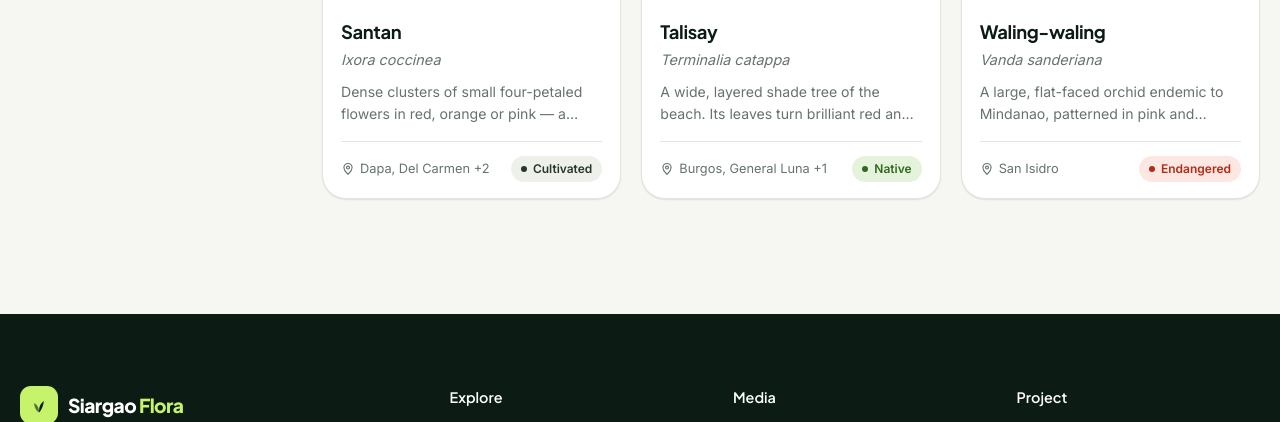
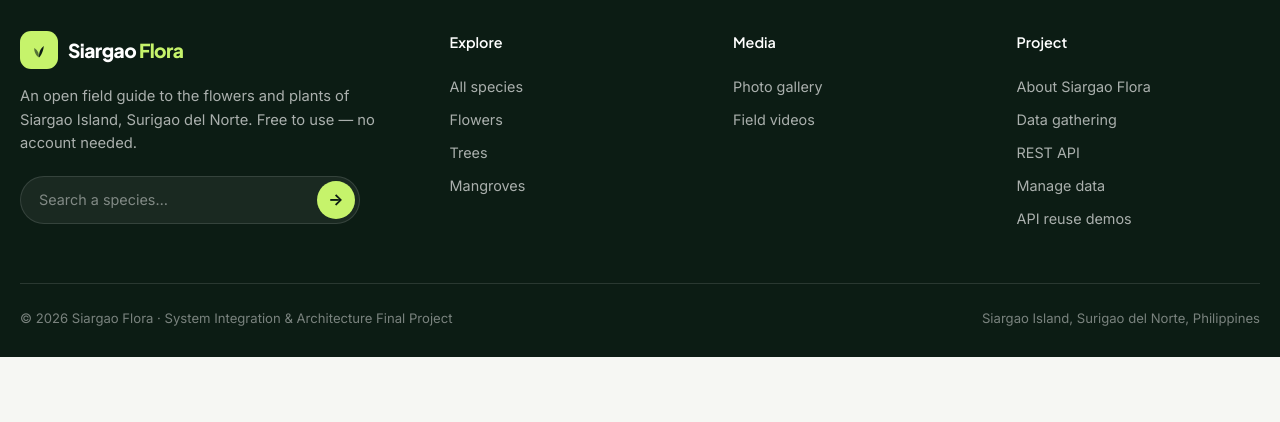
Before and after one commit to carl-webKarpe/flower-plant, a PHP site: the page made by explore.php in a window 1280 px wide. Shown: the part 2368-2790 px from the top of the page. After the commit the page ends 2725 px from the top, so only its background shows below. Run offline with PHP 8.4, Linux system fonts and the light colour scheme; data comes from the database, SQL or seed files in the repository; both versions use the stored data as it was before the commit.

Commit message:
Remove demo species, add 10-per-page pagination, handle empty data
- database/lunhaw.sql no longer inserts demo species (keeps plant groups,
  municipalities and the garden tour video); update-02 clears them from
  an existing database
- Fallback data.js has no demo species
- Species directory and Gallery show 10 items per page with Previous/Next
  and page numbers (page kept in the URL; filters return to page 1)
- Friendly empty states on home, species, gallery, widget; hero card hidden
  when there are no species; stats count groups and all videos
- Postman collection no longer depends on existing species (23 requests,
  90 tests, still cleans up after itself)

Co-Authored-By: Claude Opus 5.5 <noreply@anthropic.com>
Claude-Session: https://claude.ai/code/session_01DU4qGoVpJMgynU6ZwQKo2g

```diff
--- a/about.php
+++ b/about.php
@@ -166,7 +166,7 @@
     <div class="reuse-card">
       <span class="kicker">Testing</span>
       <h2 class="h3">Validated with Postman</h2>
-      <p>Our Postman collection sends 24 requests — every endpoint, a full create → read → update → delete cycle, and
+      <p>Our Postman collection sends 23 requests — every endpoint, a full create → read → update → delete cycle, and
         error cases (401, 404, 405, 409, 422) — with automatic tests on each response.</p>
       <ol class="steps-list">
         <li>Import <code>postman/Siargao-Flora.postman_collection.json</code> and the environment file.</li>
--- a/assets/js/app.js
+++ b/assets/js/app.js
@@ -199,9 +199,55 @@
     });
   }
 
+  /* ---------- pagination (10 per page) ---------- */
+  const PER_PAGE = 10;
+
+  /** Renders "Showing 11–20 of 34 · ‹ 1 2 3 ›" into a <nav> and calls onPage(n) when a page is chosen. */
+  function renderPager(nav, total, page, onPage, noun = 'items') {
+    if (!nav) return;
+    const pages = Math.max(1, Math.ceil(total / PER_PAGE));
+    if (!total) { nav.innerHTML = ''; nav.hidden = true; return; }
+    nav.hidden = false;
+    const from = (page - 1) * PER_PAGE + 1, to = Math.min(total, page * PER_PAGE);
+    // page numbers with gaps: 1 … 4 5 6 … 12
+    const nums = [];
+    for (let n = 1; n <= pages; n++) {
+      if (n === 1 || n === pages || Math.abs(n - page) <= 1) nums.push(n);
+      else if (nums[nums.length - 1] !== '…') nums.push('…');
+    }
+    nav.innerHTML = `
+      <p class="pager__info">Showing <b>${from}–${to}</b> of ${total} ${noun}</p>
+      ${pages > 1 ? `<div class="pager__controls">
+        <button type="button" class="pager__btn" data-page="${page - 1}" ${page <= 1 ? 'disabled' : ''} aria-label="Previous page">
+          <svg viewBox="0 0 24 24"><path d="m15 6-6 6 6 6"/></svg><span>Previous</span></button>
+        ${nums.map((n) => (n === '…' ? '<span class="pager__gap">…</span>'
+          : `<button type="button" class="pager__num ${n === page ? 'is-active' : ''}" data-page="${n}" ${n === page ? 'aria-current="page"' : ''}>${n}</button>`)).join('')}
+        <button type="button" class="pager__btn" data-page="${page + 1}" ${page >= pages ? 'disabled' : ''} aria-label="Next page">
+          <span>Next</span><svg viewBox="0 0 24 24"><path d="m9 6 6 6-6 6"/></svg></button>
+      </div>` : ''}`;
+    nav.onclick = (e) => {
+      const b = e.target.closest('button[data-page]');
+      if (!b || b.disabled) return;
+      onPage(Math.min(pages, Math.max(1, Number(b.dataset.page))));
+    };
+  }
+
+  /** Friendly message used when a list has nothing to show. */
+  const emptyBlock = (title, text) => `
+    <div class="empty empty--wide">
+      <div class="empty__icon"><svg viewBox="0 0 24 24"><path d="M12 21c0-8 1-12 7-17-1 8-3 12-7 17z"/><path d="M12 21c0-6-1-10-7-14 0 7 3 11 7 14z"/></svg></div>
+      <h3>${esc(title)}</h3><p class="muted">${esc(text)}</p>
+    </div>`;
+
+  /** Scroll so the top of a list is visible after changing page. */
+  const scrollToList = (el) => {
+    const y = el.getBoundingClientRect().top + window.scrollY - 120;
+    if (window.scrollY > y) window.scrollTo({ top: y, behavior: 'smooth' });
+  };
+
   /* ---------- HOME ---------- */
   async function home() {
-    const [species, categories, munis] = await Promise.all([API.getSpecies(), API.getCategories(), API.getMunicipalities()]);
+    const [species, categories, munis, allVideos] = await Promise.all([API.getSpecies(), API.getCategories(), API.getMunicipalities(), API.getVideos()]);
 
     $('#heroCategory').insertAdjacentHTML('beforeend', categories.map((c) => `<option>${esc(c.name)}</option>`).join(''));
 
@@ -221,13 +267,14 @@
       idx++;
     };
     if (featured.length) { showSpecimen(); setInterval(showSpecimen, 6000); }
+    else $('#heroSpecimen').hidden = true;
 
     // stats
     const stats = {
       species: species.length,
       municipalities: new Set(species.flatMap((s) => s.municipalities || [])).size,
-      categories: new Set(species.map((s) => s.category)).size,
-      videos: species.reduce((n, s) => n + (s.videos || []).length, 0),
+      categories: categories.length,
+      videos: allVideos.length,
     };
     $$('[data-stat]').forEach((el) => (el.textContent = stats[el.dataset.stat]));
     const statIO = new IntersectionObserver((en) => {
@@ -241,9 +288,12 @@
     tabs.innerHTML = tabNames.map((n, i) => `<button type="button" role="tab" class="${i ? '' : 'is-active'}" data-cat="${esc(n)}">${esc(n)}</button>`).join('');
     const showFeatured = (cat) => {
       const list = species.filter((s) => cat === 'All' || s.category === cat).slice(0, 8);
-      grid.innerHTML = list.map(card).join('');
+      grid.innerHTML = list.length ? list.map(card).join('') : emptyBlock(
+        'No species recorded yet',
+        'Our team is adding the flowers and plants gathered on Siargao Island. Check back soon.');
       observeReveal(grid);
     };
+    if (!species.length) tabs.hidden = true;
     tabs.addEventListener('click', (e) => {
       const b = e.target.closest('button'); if (!b) return;
       $$('button', tabs).forEach((x) => x.classList.toggle('is-active', x === b));
@@ -313,6 +363,7 @@
       municipality: params.get('municipality') || '',
       origin: params.get('origin') || '',
       sort: params.get('sort') || 'name',
+      page: Math.max(1, parseInt(params.get('page'), 10) || 1),
     };
     let view = 'grid';
     try { view = localStorage.getItem('siargao-flora-view') || 'grid'; } catch (e) { /* storage unavailable */ }
@@ -351,8 +402,19 @@
 
       $$('.option', catList).forEach((c) => c.classList.toggle('is-active', c.dataset.cat === state.category));
       $$('#originSeg button').forEach((b) => b.classList.toggle('is-active', b.dataset.origin === state.origin));
-      grid.innerHTML = list.map(card).join('');
+      // 10 per page
+      const pages = Math.max(1, Math.ceil(list.length / PER_PAGE));
+      state.page = Math.min(state.page, pages);
+      const pageItems = list.slice((state.page - 1) * PER_PAGE, state.page * PER_PAGE);
+      grid.innerHTML = pageItems.map(card).join('');
+      renderPager($('#speciesPager'), list.length, state.page, (n) => { state.page = n; render(); scrollToList(grid); }, 'species');
+
       $('#emptyState').hidden = list.length > 0;
+      if (!all.length) {
+        $('#emptyTitle').textContent = 'No species recorded yet';
+        $('#emptyText').textContent = 'Our team is adding the flowers and plants gathered on Siargao Island. Check back soon.';
+        $('#emptyReset').hidden = true;
+      }
       $('#resultCount').innerHTML = `<b>${list.length}</b> of ${`${all.length} species`}`;
 
       const chips = [];
@@ -363,25 +425,27 @@
       $('#activeFilters').innerHTML = chips.map(([k, l]) => `<button type="button" class="filter-chip" data-clear="${k}">${esc(l)} <span>×</span></button>`).join('');
 
       const p = new URLSearchParams();
-      Object.entries(state).forEach(([k, v]) => { if (v && !(k === 'sort' && v === 'name')) p.set(k, v); });
+      Object.entries(state).forEach(([k, v]) => { if (v && !(k === 'sort' && v === 'name') && !(k === 'page' && v === 1)) p.set(k, v); });
       history.replaceState(null, '', p.toString() ? `?${p}` : location.pathname);
       observeReveal(grid);
     }
 
     const reset = () => {
-      Object.assign(state, { q: '', category: '', municipality: '', origin: '' });
+      Object.assign(state, { q: '', category: '', municipality: '', origin: '', page: 1 });
       q.value = ''; muni.value = ''; render();
     };
 
+    // any filter change goes back to page 1
     let t;
-    q.addEventListener('input', () => { clearTimeout(t); t = setTimeout(() => { state.q = q.value; render(); }, 150); });
-    muni.addEventListener('change', () => { state.municipality = muni.value; render(); });
-    sort.addEventListener('change', () => { state.sort = sort.value; render(); });
-    catList.addEventListener('click', (e) => { const b = e.target.closest('.option'); if (b) { state.category = b.dataset.cat; render(); } });
-    $('#originSeg').addEventListener('click', (e) => { const b = e.target.closest('button'); if (b) { state.origin = b.dataset.origin; render(); } });
+    q.addEventListener('input', () => { clearTimeout(t); t = setTimeout(() => { state.q = q.value; state.page = 1; render(); }, 150); });
+    muni.addEventListener('change', () => { state.municipality = muni.value; state.page = 1; render(); });
+    sort.addEventListener('change', () => { state.sort = sort.value; state.page = 1; render(); });
+    catList.addEventListener('click', (e) => { const b = e.target.closest('.option'); if (b) { state.category = b.dataset.cat; state.page = 1; render(); } });
+    $('#originSeg').addEventListener('click', (e) => { const b = e.target.closest('button'); if (b) { state.origin = b.dataset.origin; state.page = 1; render(); } });
     $('#activeFilters').addEventListener('click', (e) => {
       const b = e.target.closest('[data-clear]'); if (!b) return;
       state[b.dataset.clear] = '';
+      state.page = 1;
       if (b.dataset.clear === 'q') q.value = '';
       if (b.dataset.clear === 'municipality') muni.value = '';
       render();
@@ -549,9 +613,23 @@
       $('#lightboxClose').focus({ preventScroll: true });
     }
 
-    function render(filter) {
+    let filter = 'all', page = 1;
+    function render(newFilter = filter, newPage = 1) {
+      filter = newFilter;
       list = items.filter((it) => filter === 'all' || it.type === filter);
-      grid.innerHTML = list.map((it, n) => `
+      const pages = Math.max(1, Math.ceil(list.length / PER_PAGE));
+      page = Math.min(Math.max(1, newPage), pages);
+      const start = (page - 1) * PER_PAGE;
+      renderPager($('#galleryPager'), list.length, page, (n) => { render(filter, n); scrollToList(grid); },
+        filter === 'video' ? 'videos' : filter === 'photo' ? 'photos' : 'items');
+      if (!list.length) {
+        grid.innerHTML = emptyBlock(filter === 'video' ? 'No videos yet' : 'No photos yet',
+          'Photos and videos appear here as our team adds species gathered on Siargao Island.');
+        $$('#mediaTabs button').forEach((c) => c.classList.toggle('is-active', c.dataset.media === filter));
+        return;
+      }
+      // data-n is the item's position in the whole filtered list, so the viewer's arrows can cross pages
+      grid.innerHTML = list.slice(start, start + PER_PAGE).map((it, k) => ({ it, n: start + k })).map(({ it, n }) => `
         <button type="button" class="m-item reveal ${n % 4 === 1 ? 'tall' : ''}" data-n="${n}">
           ${it.type === 'photo' ? media(it.sp, it.i, { plain: true }) : `<div class="media">${videoCover(it.sp, it.v, 'is-loaded')}</div><span class="m-play"><svg viewBox="0 0 24 24"><path d="M8 5v14l11-7z"/></svg></span>`}
           <span class="m-cap"><b>${esc(it.sp === GENERAL ? it.v.title : it.sp.local_name)}</b><span>${esc(it.type === 'photo' ? it.p.caption || '' : it.sp === GENERAL ? it.v.description || '' : it.v.title)}</span></span>
@@ -588,7 +666,7 @@
       if (Math.abs(dx) > 50) show(current + (dx < 0 ? 1 : -1));
     });
 
-    $('#mediaTabs').addEventListener('click', (e) => { const b = e.target.closest('button'); if (b) render(b.dataset.media); });
+    $('#mediaTabs').addEventListener('click', (e) => { const b = e.target.closest('button'); if (b) render(b.dataset.media, 1); });
     const t = new URLSearchParams(location.search).get('type');
     render(t === 'video' || t === 'photo' ? t : 'all');
   }
@@ -596,7 +674,9 @@
   /* ---------- ABOUT ---------- */
   async function about() {
     const all = await API.getSpecies();
-    $('#aboutArt').innerHTML = all.slice(0, 4).map((sp) => `<div>${media(sp, 0, { plain: true })}</div>`).join('');
+    const artSpecies = all.length ? all.slice(0, 4) : ['Flower', 'Mangrove', 'Orchid', 'Palm'].map((c, i) =>
+      ({ id: 'about-' + c, category: c, color: ['#d8342b', '#3f6b3a', '#c4669c', '#7f9a3e'][i], local_name: c }));
+    $('#aboutArt').innerHTML = artSpecies.map((sp) => `<div>${media(sp, 0, { plain: true })}</div>`).join('');
     const live = API.source() === 'api';
     $('#apiStatus').innerHTML = `<span class="status-dot ${live ? 'is-live' : ''}"></span>${live
       ? 'Connected — this website is reading live data from the REST API.'
--- a/assets/js/data.js
+++ b/assets/js/data.js
@@ -1,7 +1,6 @@
 /**
- * SAMPLE DATA — placeholder records used until the REST API is ready.
- * Field data gathering is still in progress; descriptions, locations and media will be
- * replaced by the team's verified records from the MySQL database.
+ * FALLBACK DATA — used only when the REST API cannot be reached.
+ * Real records live in the MySQL database and are managed on manage.php.
  *
  * Shape of one species (the API should return the same fields):
  * {
@@ -36,189 +35,7 @@ window.LUNHAW_DATA = {
     },
   ],
 
-  species: [
-    {
-      id: 'gumamela', local_name: 'Gumamela', common_name: 'Chinese hibiscus',
-      scientific_name: 'Hibiscus rosa-sinensis', family: 'Malvaceae', category: 'Flower',
-      color: '#d8342b', native: false, status: 'Cultivated',
-      municipalities: ['General Luna', 'Dapa', 'Del Carmen', 'Pilar'],
-      habitat: 'Home gardens, roadsides and resort fences',
-      blooming: 'All year',
-      uses: 'Ornamental hedge; flowers and leaves are used in traditional remedies and as a natural shampoo.',
-      description: 'The most familiar flower on the island — large, five-petaled blooms with a long central column. Gumamela hedges line many of the roads between General Luna and Dapa.',
-      photos: [{ src: 'gumamela-1.jpg', caption: 'Roadside hedge, General Luna' }],
-      videos: [], date_added: '2026-10-02',
-    },
-    {
-      id: 'bakhaw', local_name: 'Bakhaw', common_name: 'Tall-stilt mangrove',
-      scientific_name: 'Rhizophora apiculata', family: 'Rhizophoraceae', category: 'Mangrove',
-      color: '#3f6b3a', native: true, status: 'Protected',
-      municipalities: ['Del Carmen', 'Pilar', 'San Benito'],
-      habitat: 'Intertidal mudflats and river mouths',
-      blooming: 'Year-round, peaks in the dry season',
-      uses: 'Coastal protection, fish nursery grounds, carbon storage.',
-      description: 'Recognised by its arching stilt roots, Bakhaw dominates the mangrove forest of Del Carmen — one of the largest contiguous mangrove stands in Mindanao.',
-      photos: [{ src: 'bakhaw-1.jpg', caption: 'Stilt roots at low tide, Del Carmen' }],
-      videos: [{ src: 'bakhaw-boardwalk.mp4', title: 'Mangrove boardwalk, Del Carmen' }],
-      date_added: '2026-10-05',
-    },
-    {
-      id: 'sampaguita', local_name: 'Sampaguita', common_name: 'Arabian jasmine',
-      scientific_name: 'Jasminum sambac', family: 'Oleaceae', category: 'Flower',
-      color: '#f4efe2', native: false, status: 'Cultivated',
-      municipalities: ['Dapa', 'General Luna', 'Socorro'],
-      habitat: 'Home gardens and churchyards',
-      blooming: 'Peaks during the rainy months',
-      uses: 'Garlands (leis) for guests and religious offerings; fragrant tea.',
-      description: 'The national flower of the Philippines. Small, intensely fragrant white flowers that open in the evening.',
-      photos: [{ src: 'sampaguita-1.jpg', caption: 'Garden shrub, Dapa' }],
-      videos: [], date_added: '2026-10-06',
-    },
-    {
-      id: 'kalachuchi', local_name: 'Kalachuchi', common_name: 'Frangipani',
-      scientific_name: 'Plumeria rubra', family: 'Apocynaceae', category: 'Flower',
-      color: '#f3c74f', native: false, status: 'Cultivated',
-      municipalities: ['General Luna', 'Burgos', 'Santa Monica'],
-      habitat: 'Resort grounds, cemeteries and plazas',
-      blooming: 'Dry season (March–June)',
-      uses: 'Ornamental; flowers worn behind the ear and used in decorations.',
-      description: 'A small tree with thick branches and waxy, sweet-scented flowers — white with a yellow heart — often seen in beachfront resorts.',
-      photos: [{ src: 'kalachuchi-1.jpg', caption: 'Beachfront resort, General Luna' }],
-      videos: [], date_added: '2026-10-08',
-    },
-    {
-      id: 'ylang-ylang', local_name: 'Ilang-ilang', common_name: 'Ylang-ylang',
-      scientific_name: 'Cananga odorata', family: 'Annonaceae', category: 'Tree',
-      color: '#c9c23a', native: true, status: 'Native',
-      municipalities: ['San Isidro', 'Pilar', 'Del Carmen'],
-      habitat: 'Inland farms and forest edges',
-      blooming: 'All year',
-      uses: 'Source of fragrant oil used in perfume; traditional medicine.',
-      description: 'A fast-growing native tree with drooping, star-shaped yellow-green flowers whose scent carries far at night.',
-      photos: [{ src: 'ylang-ylang-1.jpg', caption: 'Farm edge, San Isidro' }],
-      videos: [], date_added: '2026-10-09',
-    },
-    {
-      id: 'waling-waling', local_name: 'Waling-waling', common_name: 'Queen of Philippine orchids',
-      scientific_name: 'Vanda sanderiana', family: 'Orchidaceae', category: 'Orchid',
-      color: '#c4669c', native: true, status: 'Endangered',
-      municipalities: ['San Isidro'],
-      habitat: 'High branches of forest trees (record to be verified)',
-      blooming: 'August–November',
-      uses: 'Ornamental; national cultural symbol of Mindanao.',
-      description: 'A large, flat-faced orchid endemic to Mindanao, patterned in pink and brown. Wild plants are rare and protected — sightings are recorded but locations are kept general.',
-      photos: [{ src: 'waling-waling-1.jpg', caption: 'Cultivated specimen' }],
-      videos: [], date_added: '2026-10-12',
-    },
-    {
-      id: 'nipa', local_name: 'Nipa', common_name: 'Nipa palm',
-      scientific_name: 'Nypa fruticans', family: 'Arecaceae', category: 'Palm',
-      color: '#5e7d3a', native: true, status: 'Native',
-      municipalities: ['Del Carmen', 'San Benito', 'Socorro'],
-      habitat: 'Brackish rivers behind mangroves',
-      blooming: 'All year',
-      uses: 'Leaves for “pawod” roofing; sap for vinegar and tuba.',
-      description: 'A trunkless palm whose long fronds rise straight from the mud along tidal rivers. Its thatch still roofs many island homes and beach huts.',
-      photos: [{ src: 'nipa-1.jpg', caption: 'Riverbank, San Benito' }],
-      videos: [{ src: 'nipa-river.mp4', title: 'Nipa along the river, San Benito' }],
-      date_added: '2026-10-13',
-    },
-    {
-      id: 'lubi', local_name: 'Lubi', common_name: 'Coconut palm',
-      scientific_name: 'Cocos nucifera', family: 'Arecaceae', category: 'Palm',
-      color: '#7f9a3e', native: true, status: 'Widespread',
-      municipalities: ['General Luna', 'Dapa', 'Del Carmen', 'Pilar', 'San Isidro', 'Burgos', 'Santa Monica', 'San Benito', 'Socorro'],
-      habitat: 'Everywhere — the famous coconut road and plantations',
-      blooming: 'All year',
-      uses: 'Food, copra, coco lumber, tuba, weaving — the “tree of life”.',
-      description: 'The defining plant of Siargao’s landscape. Endless coconut forests frame the road to Pacifico and the palm-lined viewpoint in General Luna.',
-      photos: [{ src: 'lubi-1.jpg', caption: 'Coconut road, General Luna' }],
-      videos: [{ src: 'coconut-road.mp4', title: 'Coconut road drive' }],
-      date_added: '2026-10-14',
-    },
-    {
-      id: 'talisay', local_name: 'Talisay', common_name: 'Tropical almond',
-      scientific_name: 'Terminalia catappa', family: 'Combretaceae', category: 'Tree',
-      color: '#b8532e', native: true, status: 'Native',
-      municipalities: ['General Luna', 'Burgos', 'Pilar'],
-      habitat: 'Sandy beaches and plazas',
-      blooming: 'Twice a year; leaves turn red before falling',
-      uses: 'Shade tree; edible seeds; leaves used for aquarium water.',
-      description: 'A wide, layered shade tree of the beach. Its leaves turn brilliant red and orange before they drop.',
-      photos: [{ src: 'talisay-1.jpg', caption: 'Shade tree by the beach, Burgos' }],
-      videos: [], date_added: '2026-10-15',
-    },
-    {
-      id: 'lambayong', local_name: 'Lambayong', common_name: 'Beach morning glory',
-      scientific_name: 'Ipomoea pes-caprae', family: 'Convolvulaceae', category: 'Shrub & Vine',
-      color: '#b45bb0', native: true, status: 'Native',
-      municipalities: ['General Luna', 'Santa Monica', 'Burgos'],
-      habitat: 'Upper beach and sand dunes',
-      blooming: 'All year',
-      uses: 'Holds sand together and prevents beach erosion; leaves used for jellyfish stings.',
-      description: 'A creeping vine with goat-hoof shaped leaves and pink-purple trumpet flowers that carpets the sand above the high-tide line.',
-      photos: [{ src: 'lambayong-1.jpg', caption: 'Sand dune, Santa Monica' }],
-      videos: [], date_added: '2026-10-16',
-    },
-    {
-      id: 'pandan-dagat', local_name: 'Pandan dagat', common_name: 'Screw pine',
-      scientific_name: 'Pandanus tectorius', family: 'Pandanaceae', category: 'Shrub & Vine',
-      color: '#e08a32', native: true, status: 'Native',
-      municipalities: ['Burgos', 'Pilar', 'Socorro'],
-      habitat: 'Rocky shores and beach forest',
-      blooming: 'Fruits most of the year',
-      uses: 'Leaves woven into mats (banig), hats and baskets.',
-      description: 'A stilt-rooted coastal shrub with spiral leaves and pineapple-like fruits that ripen to orange.',
-      photos: [{ src: 'pandan-dagat-1.jpg', caption: 'Rocky shore, Pilar' }],
-      videos: [], date_added: '2026-10-18',
-    },
-    {
-      id: 'banaba', local_name: 'Banaba', common_name: 'Queen’s crape myrtle',
-      scientific_name: 'Lagerstroemia speciosa', family: 'Lythraceae', category: 'Tree',
-      color: '#9a6fd0', native: true, status: 'Native',
-      municipalities: ['Dapa', 'San Isidro'],
-      habitat: 'Roadsides and school grounds',
-      blooming: 'April–June',
-      uses: 'Leaves brewed as herbal tea; ornamental shade tree.',
-      description: 'A native tree that bursts into clusters of crinkled lavender flowers at the start of summer.',
-      photos: [{ src: 'banaba-1.jpg', caption: 'School grounds, Dapa' }],
-      videos: [], date_added: '2026-10-20',
-    },
-    {
-      id: 'santan', local_name: 'Santan', common_name: 'Jungle geranium',
-      scientific_name: 'Ixora coccinea', family: 'Rubiaceae', category: 'Flower',
-      color: '#ea5a2f', native: false, status: 'Cultivated',
-      municipalities: ['Dapa', 'General Luna', 'Del Carmen', 'Santa Monica'],
-      habitat: 'Gardens and plaza borders',
-      blooming: 'All year',
-      uses: 'Ornamental; children suck the sweet nectar from the flower tubes.',
-      description: 'Dense clusters of small four-petaled flowers in red, orange or pink — a favourite plant for fences and plazas.',
-      photos: [{ src: 'santan-1.jpg', caption: 'Plaza border, Dapa' }],
-      videos: [], date_added: '2026-10-22',
-    },
-    {
-      id: 'bitaog', local_name: 'Bitaog', common_name: 'Beauty leaf',
-      scientific_name: 'Calophyllum inophyllum', family: 'Calophyllaceae', category: 'Tree',
-      color: '#efe7cf', native: true, status: 'Native',
-      municipalities: ['General Luna', 'Socorro', 'Burgos'],
-      habitat: 'Beach forest and coastal cliffs',
-      blooming: 'Twice a year',
-      uses: 'Seed oil (tamanu) for skin care; timber for boats.',
-      description: 'A sprawling coastal tree with glossy leaves and small white flowers with yellow centres — a classic of Philippine beach forests.',
-      photos: [{ src: 'bitaog-1.jpg', caption: 'Beach forest, Socorro' }],
-      videos: [], date_added: '2026-10-25',
-    },
-    {
-      id: 'bougainvillea', local_name: 'Bougainvillea', common_name: 'Paper flower',
-      scientific_name: 'Bougainvillea spectabilis', family: 'Nyctaginaceae', category: 'Flower',
-      color: '#d0307e', native: false, status: 'Cultivated',
-      municipalities: ['General Luna', 'Dapa'],
-      habitat: 'Walls, cafés and resort gates',
-      blooming: 'Dry season',
-      uses: 'Ornamental climber; fences.',
-      description: 'Its papery magenta “flowers” are really bracts surrounding tiny white blossoms. Spills over walls along Tourism Road.',
-      photos: [{ src: 'bougainvillea-1.jpg', caption: 'Café wall, General Luna' }],
-      videos: [], date_added: '2026-10-28',
-    },
-  ],
+  // Species come from the database through the API. Add them on the Manage data page (manage.php).
+  // This list is only used as a fallback when the API cannot be reached.
+  species: [],
 };
--- a/examples/plant-of-the-day.html
+++ b/examples/plant-of-the-day.html
@@ -79,6 +79,10 @@
       .then((r) => { if (!r.ok) throw new Error('HTTP ' + r.status); return r.json(); })
       .then((json) => {
         list = json.data;
+        if (!list.length) {
+          document.getElementById('card').innerHTML = '<div class="error" style="color:#8a7a6a">No plants have been recorded yet — check back soon.</div>';
+          return;
+        }
         // same plant for everyone on the same day
         const day = Math.floor(Date.now() / 86400000);
         index = day % list.length;
--- a/explore.php
+++ b/explore.php
@@ -70,10 +70,11 @@
       <div class="active-filters" id="activeFilters"></div>
 
       <div class="card-grid card-grid--3" id="speciesGrid"></div>
+      <nav class="pager" id="speciesPager" aria-label="Species pages" hidden></nav>
       <div class="empty" id="emptyState" hidden>
         <div class="empty__icon"><svg viewBox="0 0 24 24"><circle cx="11" cy="11" r="7"/><path d="m20 20-3.5-3.5"/></svg></div>
-        <h3>No species found</h3>
-        <p class="muted">Try another name or remove some filters. New species are added as field work continues.</p>
+        <h3 id="emptyTitle">No species found</h3>
+        <p class="muted" id="emptyText">Try another name or remove some filters. New species are added as field work continues.</p>
         <button class="btn btn--dark btn--sm" id="emptyReset" type="button">Clear all filters</button>
       </div>
     </div>
--- a/gallery.php
+++ b/gallery.php
@@ -23,6 +23,7 @@
 <section class="section section--flush">
   <div class="container">
     <div class="masonry" id="masonry"></div>
+    <nav class="pager" id="galleryPager" aria-label="Gallery pages" hidden></nav>
   </div>
 </section>
 
```
Also changed, not shown: assets/css/style.css (+27 -0 lines), database/lunhaw.sql (+3 -92 lines), database/update-02-clear-demo-species.sql (added, +22 -0 lines), postman/Siargao-Flora.postman_collection.json (+49 -86 lines), README.md.
